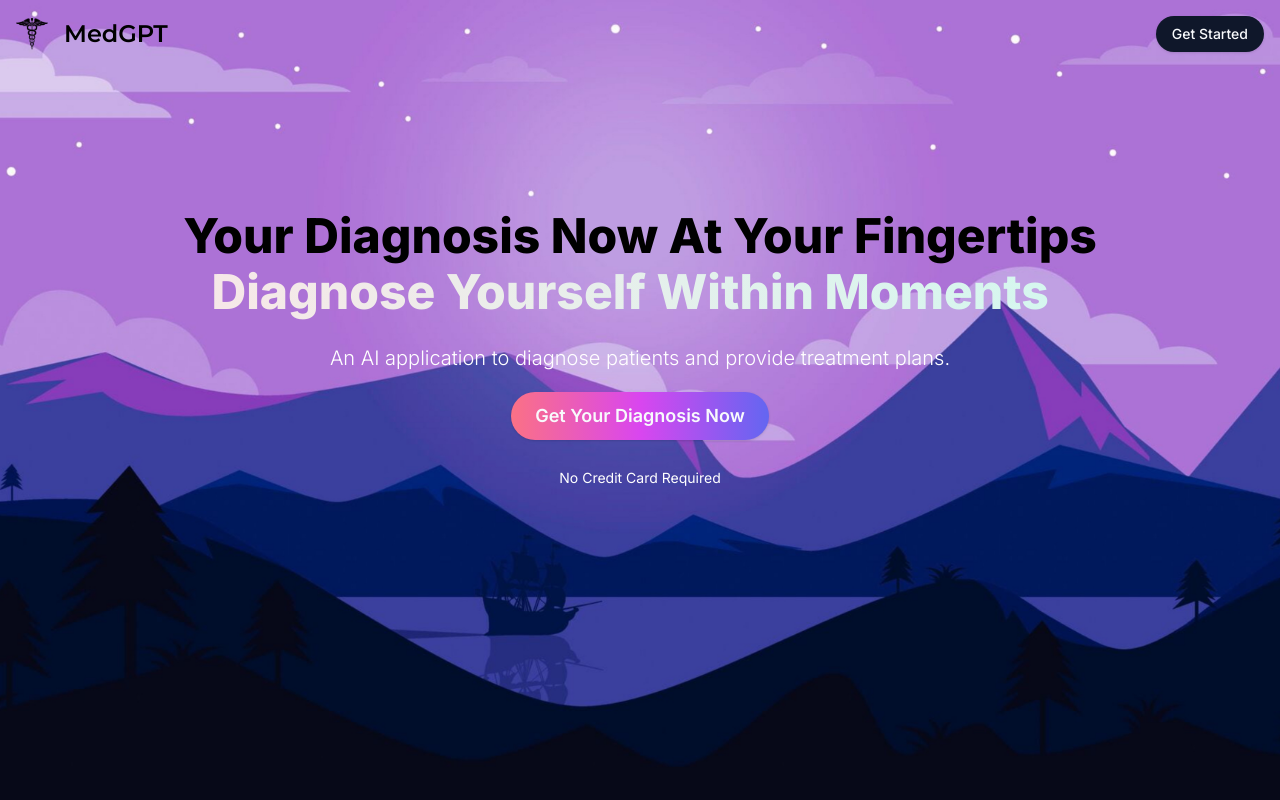
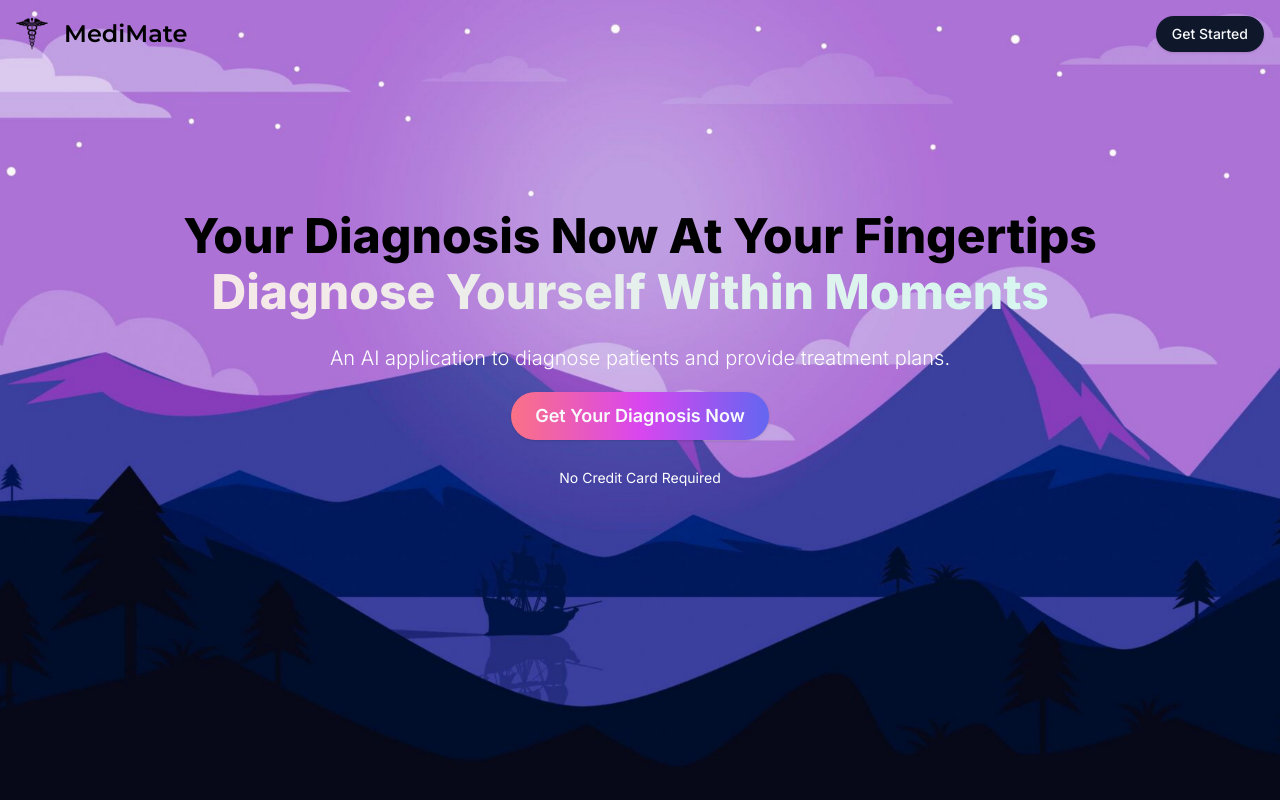
Before and after one commit to Gupta-Aryaman/MediMate, a Next.js app in the folder app/: page / in a window 1280 px wide. Built offline with nearby package versions, Linux system fonts and the light colour scheme; no server answers.

Commit message:
Final Touch

```diff
--- a/app/src/app/layout.tsx
+++ b/app/src/app/layout.tsx
@@ -6,7 +6,7 @@ import { ClerkProvider } from '@clerk/nextjs'
 const inter = Inter({ subsets: ['latin'] })
 
 export const metadata: Metadata = {
-  title: 'MedGPT',
+  title: 'MediMate',
   description: 'Generated by create next app',
 }
 
--- a/app/src/components/landing-navbar.tsx
+++ b/app/src/components/landing-navbar.tsx
@@ -24,7 +24,7 @@ export const LandingNavbar = () => {
                         src="/logo.png"
                         alt="logo" />
                 </div>
-                <h1 className={cn("text-2xl font-bold text-black font", font.className)}>MedGPT</h1>
+                <h1 className={cn("text-2xl font-bold text-black font", font.className)}>MediMate</h1>
             </Link>
             <div className="flex items-center gap-x-2">
                 <Link href={isSignedIn ? "/dashboard" : "/sign-up"}>
--- a/app/src/components/sidebar.tsx
+++ b/app/src/components/sidebar.tsx
@@ -63,7 +63,7 @@ const Sidebar = () => {
                             alt="Logo" />
                     </div>
                     <h1 className={cn("text-2xl font-bold ml-3", montserrat.className)}>
-                        MedGPT
+                        MediMate
                     </h1>
                 </Link>
                 <div className="space-y-1">
```
Also changed, not shown: 1 other file (tests, documents, lock files or other folders).
